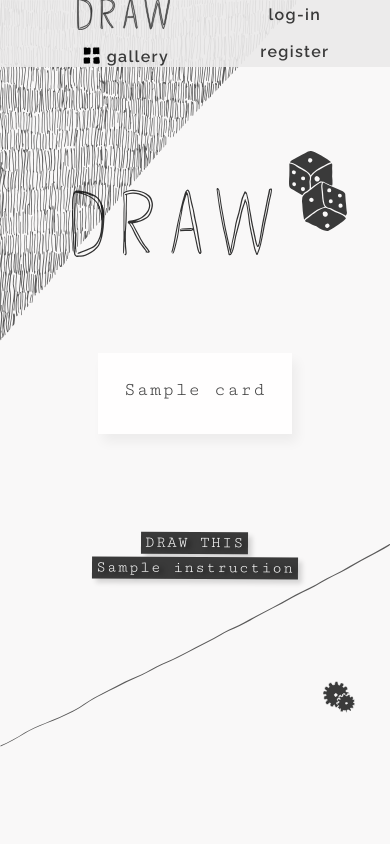
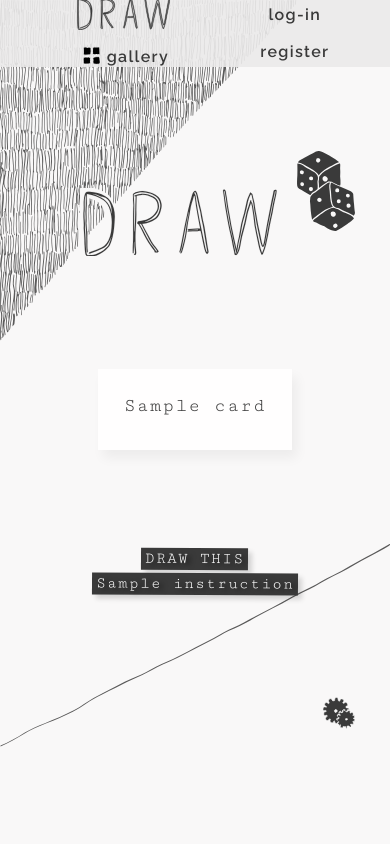
Before and after one commit to juliavillela/drawthis, a Flask app: template templates/index.html in a window 390 px wide. Run offline with Flask 2, Linux system fonts and the light colour scheme; the template is opened without the code that fills it: most values are stand-ins (such as "Sample title", 1, 10 or a date in 2020); parts of the project's set-up code (start-up, migrations or seed data) failed here and were passed over; some libraries are stand-ins or nearby versions.

Commit message:
replace logo img for svg symbol. with background for mobile view

```diff
--- a/templates/index.html
+++ b/templates/index.html
@@ -76,9 +76,19 @@
 {% block main %}
     <div class="center-content">
         <div class="header">
-            <div id="logo">
+            <!-- <div id="logo">
                 <img src="../static/images/title_b.svg" alt="">
+            </div> -->
+            <div class="logo" style="padding:1em;">
+
+                <svg class="svg-shape" style="width: 200px;height: 70px;stroke-width: 31pt;position:fixed;stroke: var(--background);fill: var(--background);z-index: -1;">
+                    <use xlink:href="#title"/>
+                </svg>
+                <svg class="svg-shape" style="width: 200px;height: 70px;stroke-width: .5pt; padding: 1pt;">
+                    <use xlink:href="#title"/>
+                </svg>
             </div>
+
             <a id="dice_button" href="{{ details['action'] }}">
                  <!-- <i class="fas fa-dice"></i>  -->
                  <svg class="svg-shape dice">
```
